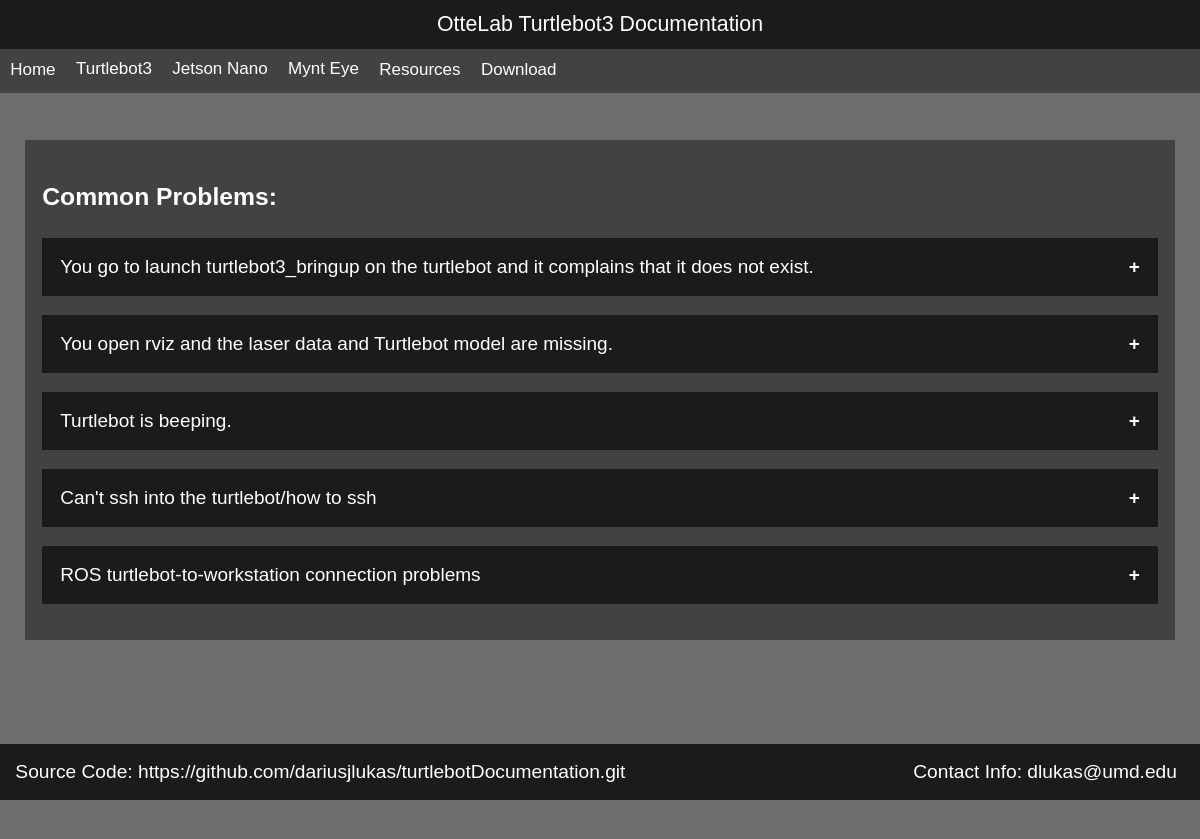
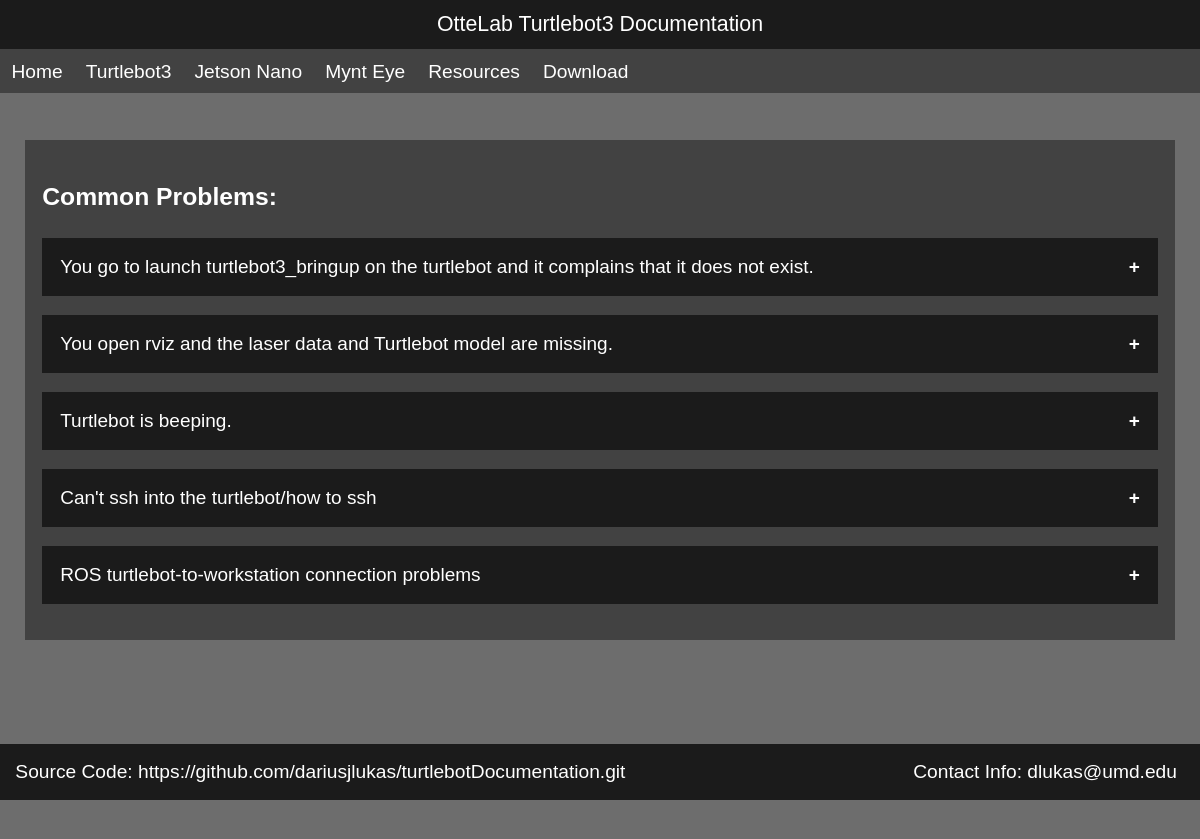
Before and after one commit to dariusjlukas/turtlebotDocumentation, an Electron app: page turtleTroubleshooting.html in a window 1200 px wide. Drawn offline with nearby package versions, Linux system fonts and the light colour scheme.

Commit message:
fixed navbar alignment

```diff
--- a/index.css
+++ b/index.css
@@ -36,7 +36,7 @@
     padding: 0.6em;
     /* padding-right: 0.5em; */
     text-decoration: none;
-    font-size: 17px;
+    font-size: 1em;
   }
 
   .navbar .linkButton {
@@ -79,11 +79,12 @@
     float: left;
     overflow: hidden;
     margin: 0;
+    padding: 0;
   }
 
   /* Dropdown button */
 .dropdown .dropbtn {
-    font-size: 16px;
+    font-size: 1em;
     border: none;
     outline: none;
     color: white;
@@ -125,6 +126,7 @@
   }
 
   .dropLink{
+    font-size: 1em;
     padding: 0;
     margin: 0;
 }
--- a/nav.html
+++ b/nav.html
@@ -1,6 +1,10 @@
 <nav>
     <div class="navbar">
-        <a class="" href="index.html">Home</a>
+        <div class="dropdown">
+            <button class="dropbtn">
+                <a class="" href="index.html">Home</a>
+            </button>
+        </div>
         <div class="dropdown">
             <button class="dropbtn">
                 <a href="turtlebot3.html" class="dropLink">Turtlebot3</a>
@@ -44,7 +48,15 @@
                 <a href="myntUsefulInfo.html">Useful Info</a>
             </div>
         </div>
-        <a href="resource.html">Resources</a>
-        <a href="download.html">Download</a>
+        <div class="dropdown">
+            <button class="dropbtn">
+                <a href="resource.html">Resources</a>
+            </button>
+        </div>
+        <div class="dropdown">
+            <button class="dropbtn">
+                <a href="download.html">Download</a>
+            </button>
+        </div>
     </div>
 </nav>
--- a/turtleTroubleshooting.html
+++ b/turtleTroubleshooting.html
@@ -118,7 +118,7 @@
                             of the device. For example:
                             <div class="cmd">
                                 $ sudo apt install nmap<br>
-                                $ nmap <span class="tooltip">{hostname of device}<span class="tooltiptext" style="width: 14em; margin-left: -7em;">Ex: nmap turtlebot4</span></span>
+                                $ <span class="tooltip">nmap {hostname of device}<span class="tooltiptext" style="width: 14em; margin-left: -7em;">Ex: nmap turtlebot4</span></span>
                             </div>
                         </li>
                     </ul>
```
